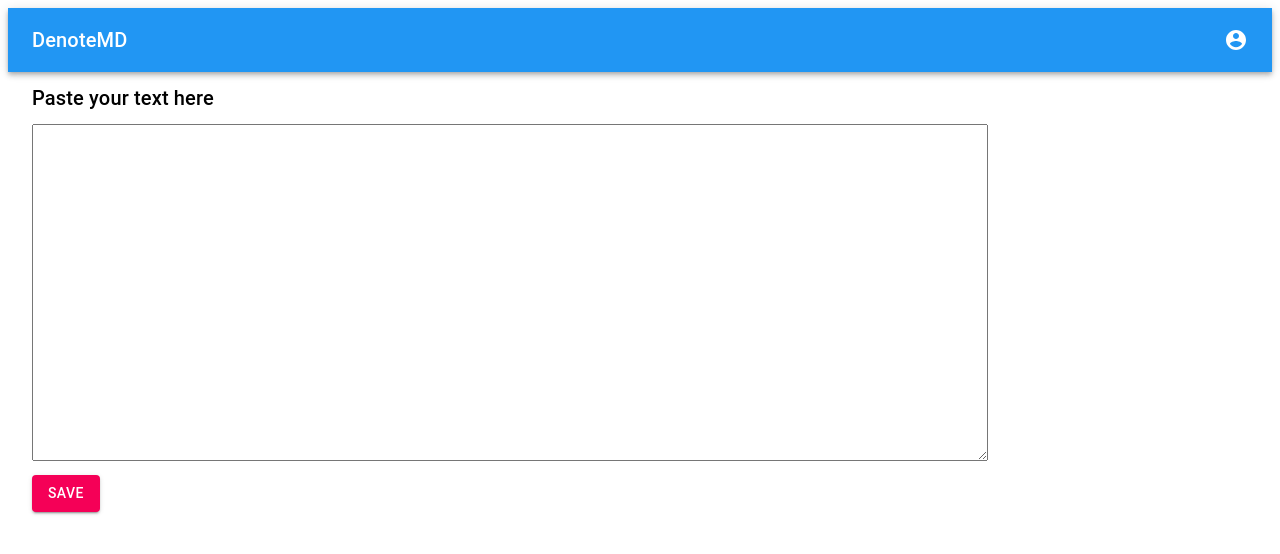
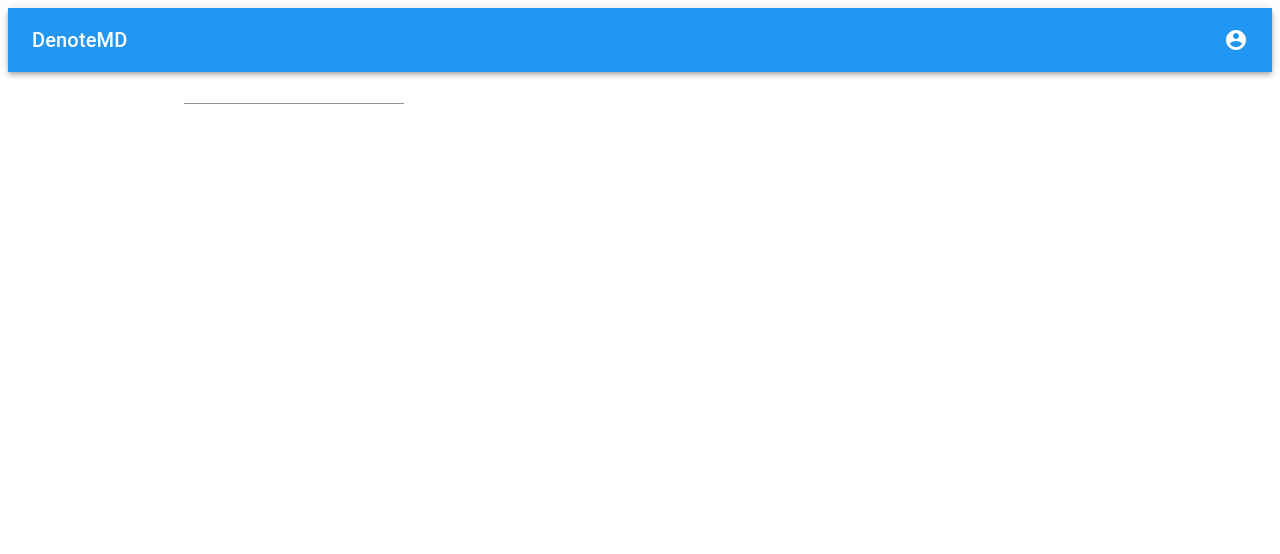
Before and after one commit to DenoteMD/denote-md-backend, a React (Create React App) app in the folder dmd-frontend/: page / in a window 1280 px wide. Shown: the top 554 px of the page. Built offline with nearby package versions, Linux system fonts and the light colour scheme.

Commit message:
Add react-hook-form, Update login form

```diff
--- a/dmd-frontend/package.json
+++ b/dmd-frontend/package.json
@@ -15,7 +15,9 @@
     "node-sass": "^4.13.1",
     "react": "^16.13.1",
     "react-dom": "^16.13.1",
+    "react-router-dom": "^5.2.0",
     "react-scripts": "3.4.1",
+    "styled-components": "^5.1.1",
     "typescript": "~3.7.2"
   },
   "scripts": {
--- a/dmd-frontend/src/components/App.tsx
+++ b/dmd-frontend/src/components/App.tsx
@@ -10,7 +10,8 @@ import Container from '@material-ui/core/Container';
 import blue from '@material-ui/core/colors/blue';
 
 import Topbar from './Topbar';
-import Editor from './Editor';
+import Login from '../pages/login';
+// import Editor from './Editor';
 
 const theme = createMuiTheme({
   palette: {
@@ -45,8 +46,7 @@ const App = () => {
     <MuiThemeProvider theme={theme}>
       <Topbar />
       <Container className={classes.container}>
-        <Editor className={classes.editor} onSaveFunc={onEditorSave}></Editor>
-        <div className={classes.sidebar}></div>
+        <Login />
       </Container>
     </MuiThemeProvider>
   );
--- a/dmd-frontend/src/pages/login/index.tsx
+++ b/dmd-frontend/src/pages/login/index.tsx
@@ -1,9 +1,59 @@
-import React from 'react';
+import React, { useCallback, useEffect } from 'react';
+import styled from 'styled-components';
+import { useForm } from 'react-hook-form';
+
+import Grid from '@material-ui/core/Grid';
+import Container from '@material-ui/core/Container';
+import TextField from '@material-ui/core/TextField';
+
+const emailReg = /^[A-Z0-9._%+-]+@[A-Z0-9.-]+\.[A-Z]{2,}$/i;
 
 const Login: React.FC<any> = (props: any) => {
+    const { handleSubmit, register, errors, setValue } = useForm<{
+        email: string,
+    }>({
+        defaultValues: {
+            email: '',
+        }
+    });
+
+    const _handleFormSubmit = useCallback((values) => {
+        console.log(values);
+    }, []);
+
+    const _handleEmailChange = useCallback((e, email) => {
+        setValue('email', email);
+    }, []);
+
+    useEffect(() => {
+        register('email', {
+            validate: (value) => {
+                if (value.length === 0) return 'Email cannot be empty';
+               return emailReg.test(value) || 'Invalid email format';
+            }
+        });
+    }, [register]);
+
     return (
-        <div>login Form</div>
+        <FlexContainer maxWidth="md">
+            <Grid container>
+                <Grid item>
+                    <form onSubmit={_handleFormSubmit}>
+                        <TextField
+                            name="email"
+                            error={errors?.email}
+                            helperText={errors?.email?.message}
+                            onChange={_handleEmailChange}
+                        />
+                    </form>
+                </Grid>
+            </Grid>
+        </FlexContainer>
     );
 };
 
+const FlexContainer = styled(Container)`
+    display: flex;
+`;
+
 export default Login;
```
Also changed, not shown: 1 other file (tests, documents, lock files or other folders).
